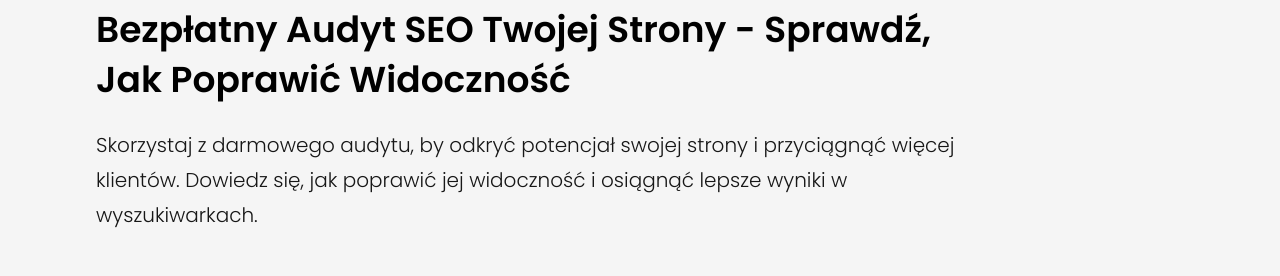
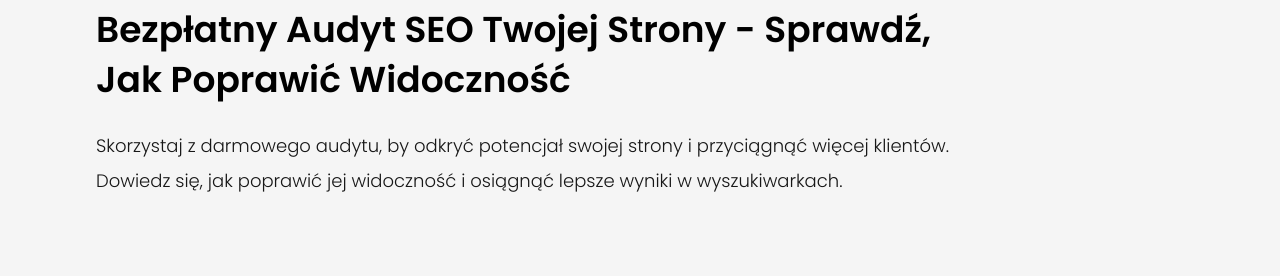
Before and after one commit to Gho2st/domiweb, a Next.js app: page / in a window 1280 px wide. Shown: the part 4580-4856 px from the top of the page. Built offline with nearby package versions, Linux system fonts and the light colour scheme; grey boxes are pictures that could not be loaded.

Commit message:
Update Audit.jsx

```diff
--- a/components/Homepage/Audit.jsx
+++ b/components/Homepage/Audit.jsx
@@ -11,7 +11,7 @@ export default function Audit() {
           <h2 className="text-2xl leading-snug xl:text-4xl mt-10 font-semibold xl:leading-snug dark:text-neutral-200">
             Bezpłatny Audyt SEO Twojej Strony - Sprawdź, Jak Poprawić Widoczność
           </h2>
-          <p className="text-neutral-900 xl:text-xl mt-6 mb-10 font-light dark:text-neutral-300">
+          <p className="text-neutral-900 dark:text-neutral-400 font-light text-lg 2xl:text-xl mt-6 mb-10">
             Skorzystaj z darmowego audytu, by odkryć potencjał swojej strony i
             przyciągnąć więcej klientów. Dowiedz się, jak poprawić jej
             widoczność i osiągnąć lepsze wyniki w wyszukiwarkach.
```
